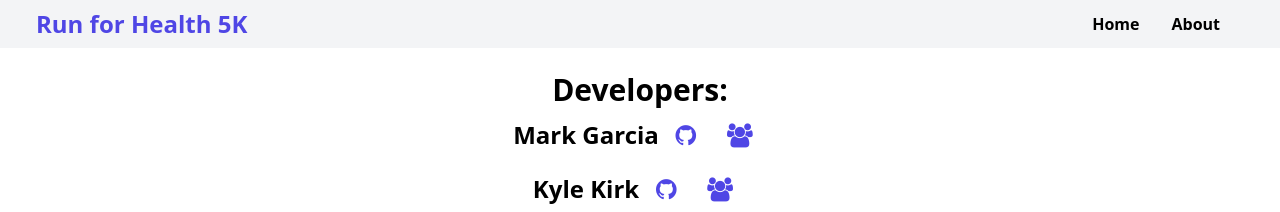
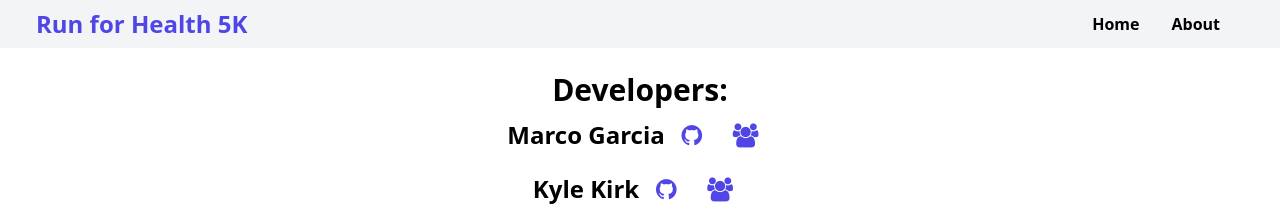
Before and after one commit to runforhealth5k/website, a Next.js app: page /devs in a window 1280 px wide. Shown: the top 212 px of the page. Built offline with nearby package versions, Linux system fonts and the light colour scheme.

Commit message:
fixed links for mark

```diff
--- a/pages/devs.js
+++ b/pages/devs.js
@@ -3,9 +3,9 @@ import Link from 'next/link';
 
 const dev = [
   {
-    name: 'Mark Garcia',
-    github: 'https://github.com/runforhealth5k/',
-    website: '#',
+    name: 'Marco Garcia',
+    github: 'https://github.com/magarcia0/',
+    website: 'https://marcoagarcia.com',
   },
   {
     name: 'Kyle Kirk',
```
